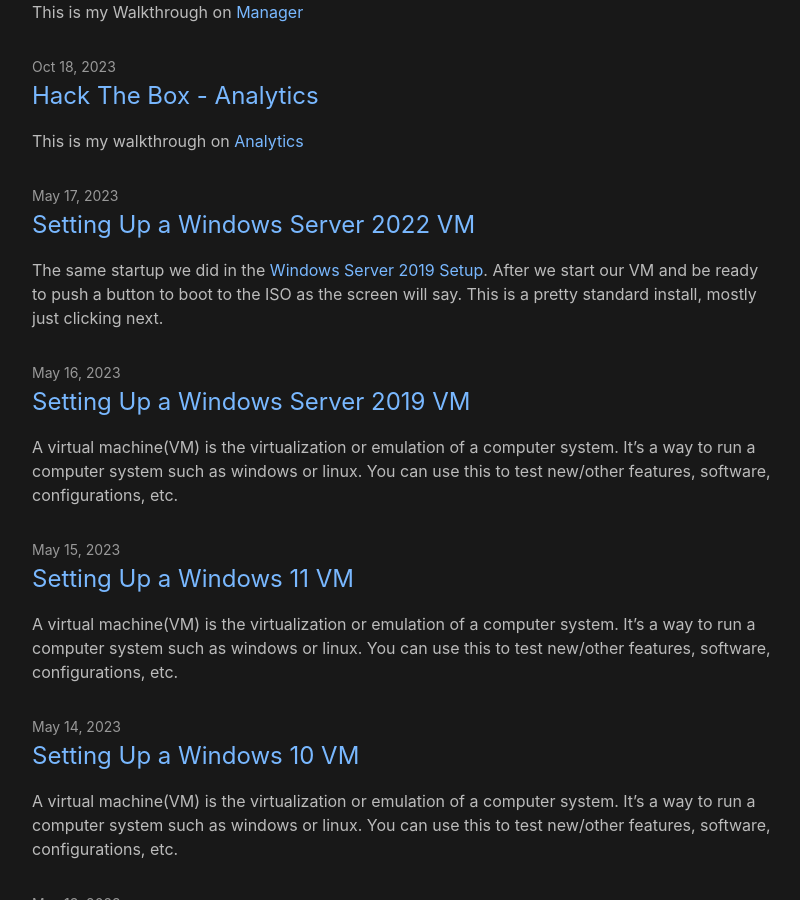
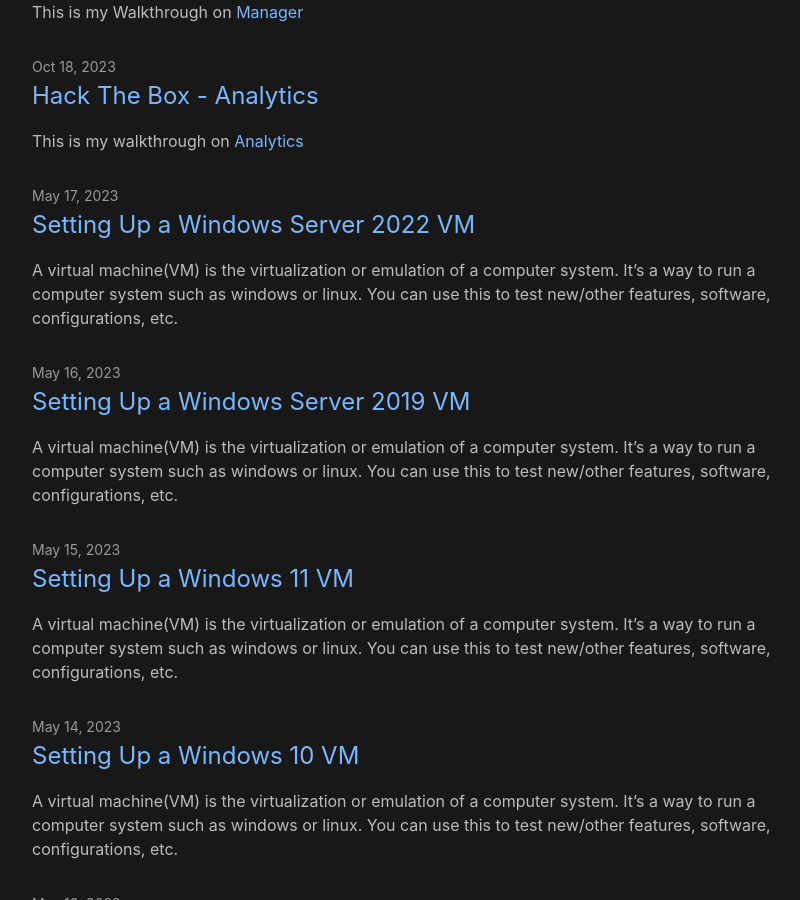
Before and after one commit to Th4ntis/th4ntis.github.io, a Jekyll site: the page built from blog.md, in a window 1280 px wide and 900 px high, scrolled down 1301 px. Shown: the whole window, without its empty margins (238-1038 px from the left). Built offline with Jekyll 4.4.1, drawn with Linux system fonts in a browser that asks for light colours.

Commit message:
Update 2023-05-17-Windows-Server-2022-Setup.md

````diff
--- a/_posts/2023-05-17-Windows-Server-2022-Setup.md
+++ b/_posts/2023-05-17-Windows-Server-2022-Setup.md
@@ -6,9 +6,20 @@
 - th4ntis
 ---
 
-The same startup we did in the [Windows Server 2019 Setup](https://blog.th4ntis.com/Windows-Server-2019-Setup). After we start our VM and be ready to push a button to boot to the ISO as the screen will say. This is a pretty standard install, mostly just clicking next.
+A virtual machine(VM) is the virtualization or emulation of a computer system. It's a way to run a computer system such as windows or linux. You can use this to test new/other features, software, configurations, etc.
 
-Once we get to this screen, we have some options. Typical it's with or without Desktop experience. I'm use to Desktop Experience with 2019 and previous, so i'm going to switch it up this time go with  out the Desktop experience so it's just CLI(Command Line Interface).
+VM software that is used to emulate other computer systems are [VMWare Workstation Player](https://www.vmware.com/products/workstation-player.html) (Free version), [VMWare Workstation Pro](https://www.vmware.com/products/workstation-pro.html) (Paid version), or [Virtualbox](https://www.virtualbox.org/). I have VMWare Workstation Pro but Player works just as well. You can go with either VMWare or Virtualbox, both work and it just comes down to personal preference on the application and what you're use to. There's minor differences between the two for most end users.
+
+Obviously your setup may differ depending on your system specs. I typically go with 4GB(4096 MB) of RAM per VM, 2 processors and 2 cores per processor but I have a bit beefier machine. If you need to, you can start with 4 or 8GB of RAM and 2 processors and 2 core per processor, for the install so it goes faster then drop it down to 2 or 4GB of RAM and 2 processors and 1 core per processor.
+
+# Windows Server 2022
+
+You can find a link to Evaluation ISOs [here](https://www.microsoft.com/en-us/evalcenter/evaluate-windows-server-2022) on Microsofts website.
+
+The same startup we did in the [Windows Server 2019 Setup](https://th4ntis.com/guide/2023/05/16/Windows-Server-2019-Setup.html). After we start our VM and be ready to push a button to boot to the ISO as the screen will say. This is a pretty standard install, mostly just clicking next.
+
+Once we get to this screen, we have some options. Typical it's with or without Desktop experience. I'm use to Desktop Experience with 2019 and previous, so i'm going to switch it up this time go with out the Desktop experience so it's just CLI(Command Line Interface).
+![](https://github.com/Th4ntis/CyberSecNotes/raw/main/.gitbook/assets/image%20(500).png)
 
 Select the drive and click next and let it install, it will automatically reboot. Once it reboots, follow the prompts, set your admin password. and you'll be brought to the SConfig menu.
 
@@ -48,6 +59,8 @@
 
 ![](https://github.com/Th4ntis/CyberSecNotes/raw/main/.gitbook/assets/image%20(463).png)
 
-Now once it has been restarted we can add computers to the domain. We can do this via GUI, or command line with
-
-`Add-Computer -DomainName web.local -Credential web\Administrator -Force -Restart` - Changing the web.local and web\Administrator, to what you changed your DomainName to from the previous step.
+Now once it has been restarted we can add computers to the domain. We can do this via GUI, or command line with:
+```
+Add-Computer -DomainName web.local -Credential web\Administrator -Force -Restart
+```
+Changing the web.local and web\Administrator, to what you changed your DomainName to from the previous step.
````
Also changed, not shown: other parts of _posts/2023-05-17-Windows-Server-2022-Setup.md (+1 -1 lines).
